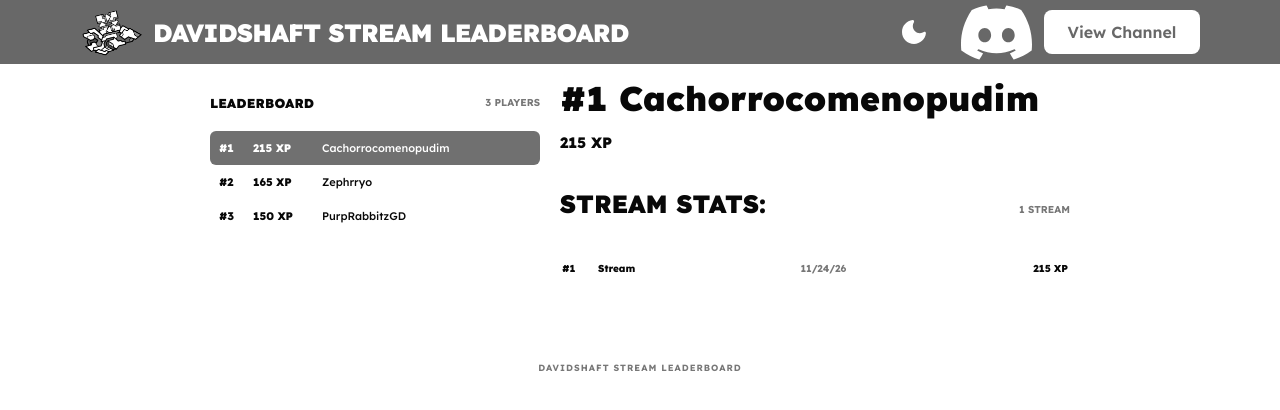
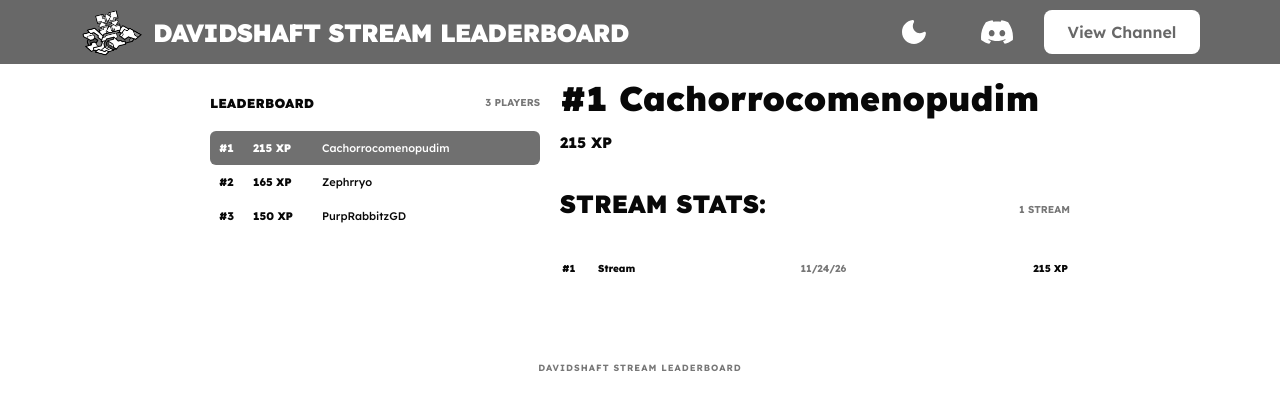
Before and after one commit to d-gdps/DavidshaftStreamLeaderboard, a plain HTML site: page index.html in a window 1280 px wide. Drawn offline with nearby package versions, Linux system fonts and the light colour scheme.

Commit message:
Update main.css

```diff
--- a/main.css
+++ b/main.css
@@ -107,8 +107,8 @@ body {
 }
 
 .discord-logo {
-  width: 71px;
-  height: 55px;
+  width: 32px;
+  height: 32px;
   object-fit: contain;
 }
 
```
